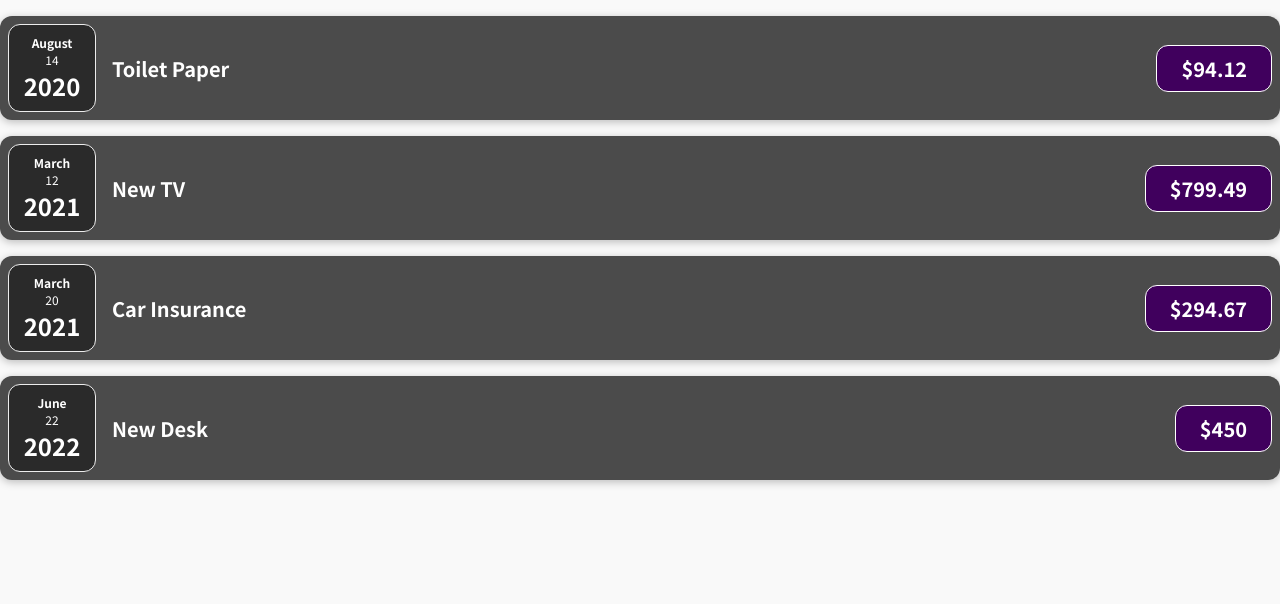
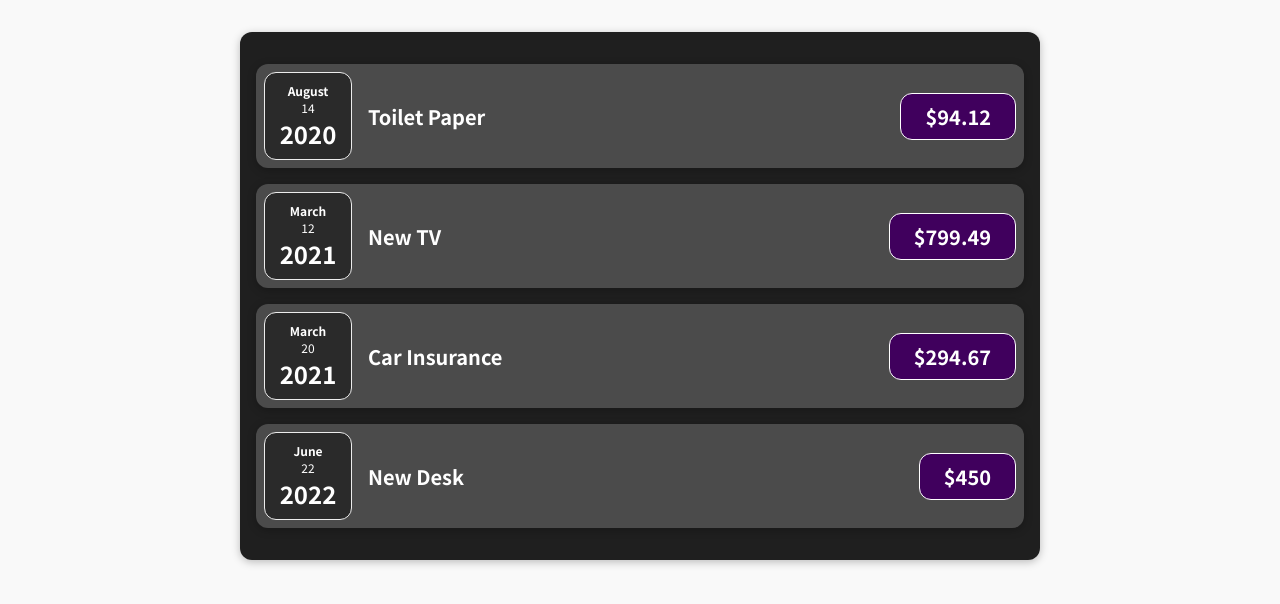
Before and after one commit to Graycemuthui/Expense-tracker, a React (Create React App) app: page / in a window 1280 px wide. Shown: the top 604 px of the page. Built offline with nearby package versions, Linux system fonts and the light colour scheme.

Commit message:
Use compositions

```diff
--- a/src/App.js
+++ b/src/App.js
@@ -1,4 +1,4 @@
-import ExpenseItem from './components/ExpenseItem';
+import Expenses from './components/Expenses';
 
 function App() {
   const expenses = [
@@ -30,26 +30,7 @@
 
   return (
     <div>
-      <ExpenseItem
-        title={expenses[0].title}
-        amount={expenses[0].amount}
-        date={expenses[0].date}
-      />
-      <ExpenseItem
-        title={expenses[1].title}
-        amount={expenses[1].amount}
-        date={expenses[1].date}
-      />
-      <ExpenseItem
-        title={expenses[2].title}
-        amount={expenses[2].amount}
-        date={expenses[2].date}
-      />
-      <ExpenseItem
-        title={expenses[3].title}
-        amount={expenses[3].amount}
-        date={expenses[3].date}
-      />
+      <Expenses items={expenses} />
     </div>
   );
 }
--- /dev/null
+++ b/src/components/Card.css
@@ -0,0 +1,4 @@
+.card {
+  box-shadow: 0 2px 8px rgba(0, 0, 0, 0.25);
+  border-radius: 12px;
+}
--- /dev/null
+++ b/src/components/Card.js
@@ -0,0 +1,11 @@
+/* eslint-disable react/prop-types */
+/* eslint-disable  react/destructuring-assignment */
+import './Card.css';
+
+function Card(props) {
+  const classes = `card + ${props.className}`;
+  // This is to add any value set on the className prop is added to the variable the to the div
+  return <div className={classes}>{props.children}</div>;
+}
+
+export default Card;
--- a/src/components/ExpenseItem.css
+++ b/src/components/ExpenseItem.css
@@ -2,10 +2,8 @@
   display: flex;
   justify-content: space-between;
   align-items: center;
-  box-shadow: 0 2px 8px rgba(0, 0, 0, 0.25);
   padding: 0.5rem;
   margin: 1rem 0;
-  border-radius: 12px;
   background-color: #4b4b4b;
 }
 
--- a/src/components/ExpenseItem.js
+++ b/src/components/ExpenseItem.js
@@ -1,11 +1,12 @@
 import ExpenseDate from './ExpenseDate';
+import Card from './Card';
 import './ExpenseItem.css';
 
 /* eslint-disable react/prop-types */
 /* eslint-disable  react/destructuring-assignment */
 function ExpenseItem(props) {
   return (
-    <div className="expense-item">
+    <Card className="expense-item">
       <ExpenseDate date={props.date} />
       <div className="expense-item__description">
         <h2>{props.title}</h2>
@@ -14,7 +15,7 @@
           {props.amount}
         </span>
       </div>
-    </div>
+    </Card>
   );
 }
 
--- /dev/null
+++ b/src/components/Expenses.css
@@ -0,0 +1,7 @@
+.expenses {
+  padding: 1rem;
+  background-color: rgb(31, 31, 31);
+  margin: 2rem auto;
+  width: 50rem;
+  max-width: 95%;
+}
--- /dev/null
+++ b/src/components/Expenses.js
@@ -0,0 +1,34 @@
+import ExpenseItem from './ExpenseItem';
+import Card from './Card';
+import './Expenses.css';
+
+/* eslint-disable react/prop-types */
+/* eslint-disable  react/destructuring-assignment */
+function Expenses(props) {
+  return (
+    <Card className="expenses">
+      <ExpenseItem
+        title={props.items[0].title}
+        amount={props.items[0].amount}
+        date={props.items[0].date}
+      />
+      <ExpenseItem
+        title={props.items[1].title}
+        amount={props.items[1].amount}
+        date={props.items[1].date}
+      />
+      <ExpenseItem
+        title={props.items[2].title}
+        amount={props.items[2].amount}
+        date={props.items[2].date}
+      />
+      <ExpenseItem
+        title={props.items[3].title}
+        amount={props.items[3].amount}
+        date={props.items[3].date}
+      />
+    </Card>
+  );
+}
+
+export default Expenses;
```
Also changed, not shown: 1 other file (tests, documents, lock files or other folders).
